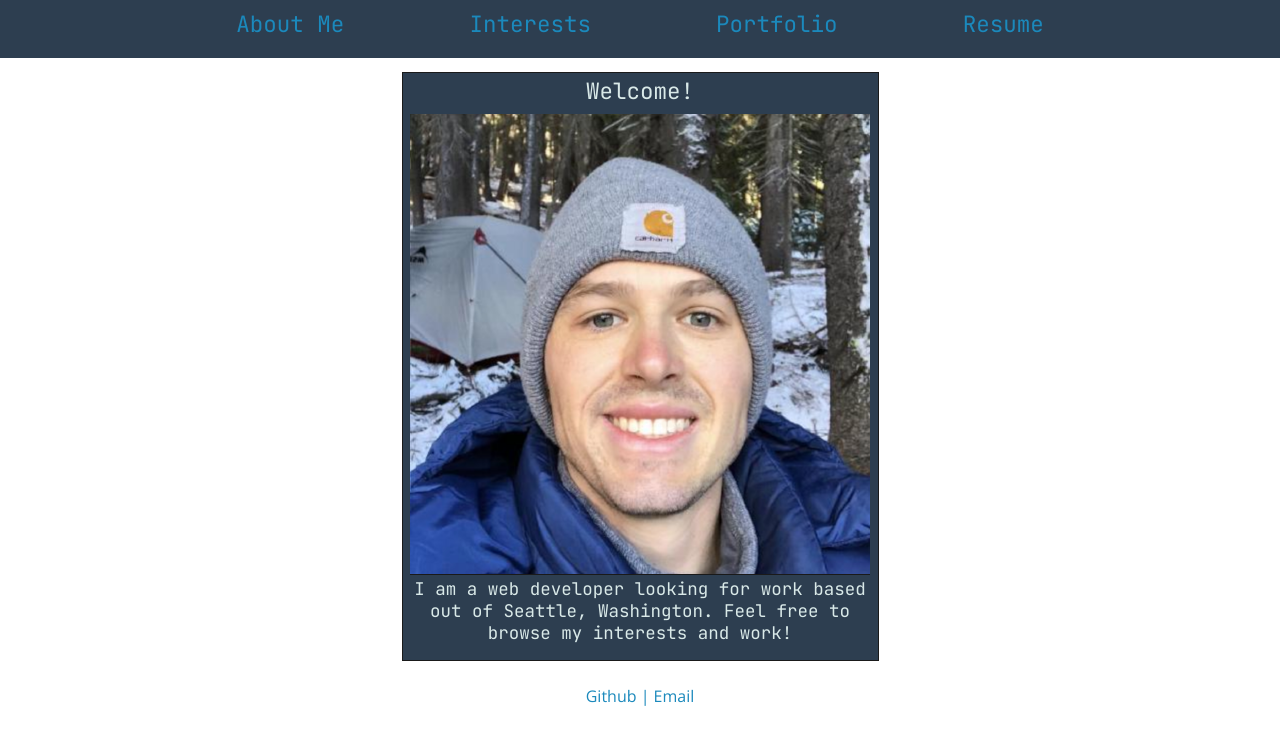
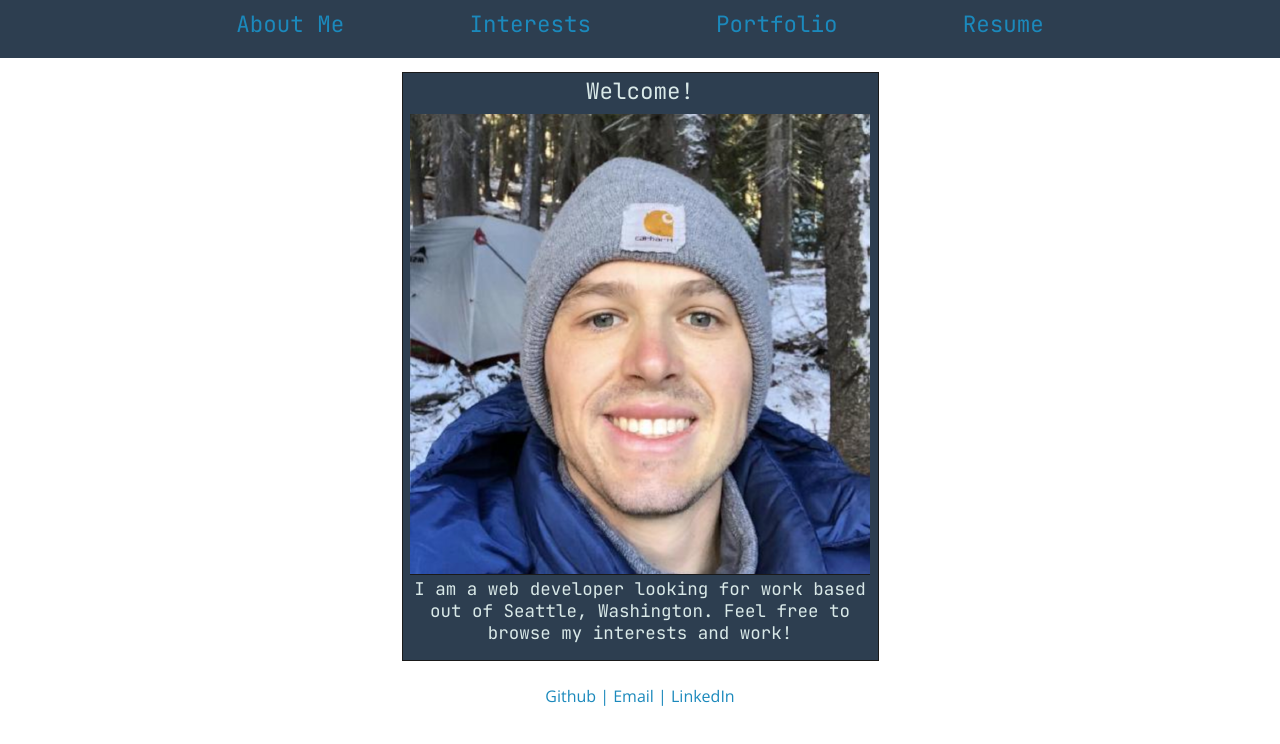
Before and after one commit to TaylorRockwell/portfolio, a React (Create React App) app: page / in a window 1280 px wide. Shown: the top 744 px of the page. Built offline with nearby package versions, Linux system fonts and the light colour scheme.

Commit message:
Update Footer.js

```diff
--- a/src/components/Footer.js
+++ b/src/components/Footer.js
@@ -6,7 +6,9 @@ const Footer = () => {
     <footer class="w-100 mt-auto bg-secondary p-4">
       <div class="container text-center mb-5">
       <a href="https://github.com/TaylorRockwell">Github | </a>
-      <a href="mailto:info@taylorrockwell.com">Email</a>
+      <a href="mailto:info@taylorrockwell.com">Email | </a>
+    <a href="www.linkedin.com/in/taylor-rockwell-anderson-568531231">LinkedIn</a>
+
       </div>
     </footer>
   );
```
